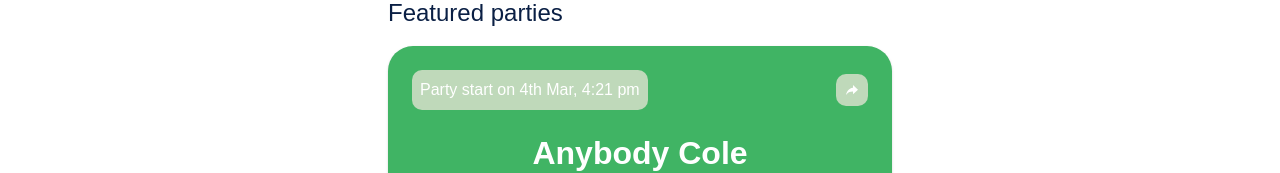
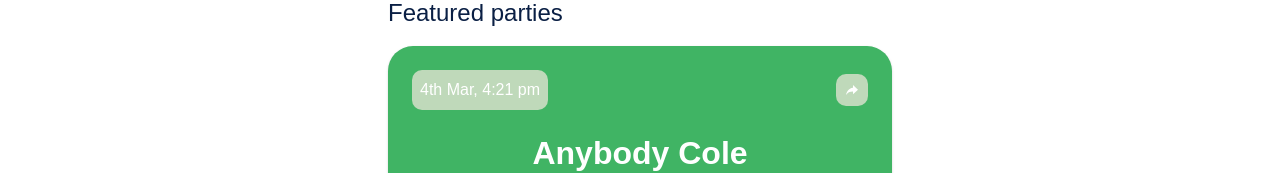
Before and after one commit to shout-interactive/Shout-app-next, a Next.js app: page /party in a window 1280 px wide. Shown: the part 169-342 px from the top of the page. Built offline with nearby package versions, Linux system fonts and the light colour scheme; no server answers.

Commit message:
restructured the party api and partydetails api

```diff
--- a/Component/PartyCard/index.js
+++ b/Component/PartyCard/index.js
@@ -1,5 +1,5 @@
 import { useState, useEffect } from "react";
-import { Avatar, AvatarGroup, Card, Box, CardContent } from "@mui/material";
+import { Avatar, AvatarGroup, Card, Box, CardContent, Typography } from "@mui/material";
 import { Stack } from "react-bootstrap";
 import { IoMdShareAlt } from "react-icons/io";
 import { BsChevronLeft } from "react-icons/bs";
@@ -46,7 +46,7 @@ const PartyCard = ({
         <CardContent className={`${classes.squareContent}`}>
           <Stack className={classes.stack} direction="horizontal" gap={2}>
             <div className={`${styles.badge} ${classes.badge}`}>
-              Party start on {moment(data?.date).format("Do MMM, h:mm a") || "5 Dec, 7:0"}
+               {moment(data?.date).format("Do MMM, h:mm a") || "5 Dec, 7:0"}
             </div>
             <div className={classes.badge}>
               <IoMdShareAlt />
@@ -58,7 +58,7 @@ const PartyCard = ({
             </h4>
           </Box>
           <div className={classes.avatarGroupContainer}>
-            <AvatarGroup
+            {data?.Geust?.invites.length + data?.Geust?.geusts.length === 0 ? <Typography sx={{color:"white", fontWeight:"bold"}}>Add guests</Typography>: <AvatarGroup
               total={Number(data?.Geust?.invites.length + data?.Geust?.geusts.length) || 20}
             >
               {data?.Geust?.geusts.map((guestData, i) => (
@@ -69,7 +69,8 @@ const PartyCard = ({
                   src={guestData?.profile_pic}
                 />
               ))}
-            </AvatarGroup>
+            </AvatarGroup>}
+
           </div>
           <div className={`${styles["btn-box"]} ${classes.buttonContainer}`}>
             <ButtonComponent handleClick={partyBtnFunction} title="Enter Party" button={button} />
@@ -112,7 +113,8 @@ export const PartyCardTwo = ({ secondary, header, onClick, id }) => {
           />
         </div>
         <Box className={classes.avatarGroupContainer}>
-          <AvatarGroup
+          {partyDetails?.Geust?.invites.length +
+                partyDetails?.Geust?.geusts.length === 0 ?<><Typography sx={{color:"white", fontWeight:"bold"}}>Your invite seems empty, </Typography> <p>Invite Guest</p></> : <AvatarGroup
           total={
             Number(
               partyDetails?.Geust?.invites.length +
@@ -124,7 +126,8 @@ export const PartyCardTwo = ({ secondary, header, onClick, id }) => {
             <Avatar alt="Travis Howard" src="" />
             <Avatar alt="Agnes Walker" src="" />
             <Avatar alt="Trevor Henderson" src="" />
-          </AvatarGroup>
+          </AvatarGroup>}
+
         </Box>
         <Box className={classes.partyCardTitleWrapper}>
           <h4 className={classes.partyCardTitle}>{partyDetails?.party?.name || "Anybody Cole"}</h4>
--- a/Screens/ShoutParty/myInvitesTab.js
+++ b/Screens/ShoutParty/myInvitesTab.js
@@ -12,7 +12,7 @@ import ModalPopup from "./ModalPopup";
 const MyInvites = () => {
 const dispatch = useDispatch()
   const classes = useStyles();
-    const { isLoading, error, isSuccessful, parties, message } = useSelector((s) => s.getParties);
+    const {  parties } = useSelector((s) => s.getParties);
   const [partyModal, setPartyModal] = useState(false);
   const route = useRouter();
   const handleOnClick = (data, paid) => {
--- a/Screens/ShoutParty/myPartiesTab.js
+++ b/Screens/ShoutParty/myPartiesTab.js
@@ -1,12 +1,30 @@
 import { Container } from "@mui/material";
-// import { useDispatch, useSelector } from "react-redux";
-// import Loading from "../LoadingScreen";
 import Title from "../../Component/TitleComponent";
 import PartyCard from "../../Component/PartyCard/index.js";
-// import ButtonComponent from "../../components/Button";
 import { dummyNextPartyData, dummyUpcomingPartyData } from "../../utils/partyData";
+import {useSelector, useDispatch} from "react-redux"
+import { getPartyDetailsRequest } from "../../store/actions/get-party-details";
+import { useStyles } from "./style";
 
 const MyParties = () => {
+ const dispatch = useDispatch()
+  const classes = useStyles();
+
+  const { parties } = useSelector((s) => s.getParties);
+
+   const enterMyParty = (data, id) => {
+      const userId =localStorage.getItem("userId")
+    const checkParty = data?.filter((element) => element.id === id);
+    const obj = {
+      id:checkParty[0].id,
+      user:userId
+    }
+    dispatch(getPartyDetailsRequest(obj));
+    route.push("/detail");
+    console.log(checkParty)
+    console.log(checkParty[0].id)
+
+  };
   return (
     <Container className="invite-tab-container">
       <Title title="Next party" />
@@ -21,15 +39,18 @@ const MyParties = () => {
 
       <Title title="Upcoming party" />
 
-      {dummyUpcomingPartyData?.map((data, i) => (
+      {parties?.map((data, i) => (
         <PartyCard
-          key={i}
+          key={data?.id}
           data={data}
+          id={data?.id}
           paid={false}
           button="#14B363"
           secondary="#050C50"
-          header="0"
+          header="25px"
           badge="#4d4c83"
+           partyBtnFunction={() => enterMyParty(parties, data.id)}
+
         />
       ))}
     </Container>
```
Also changed, not shown: Screens/createParty/index.js (+4 -6 lines).
